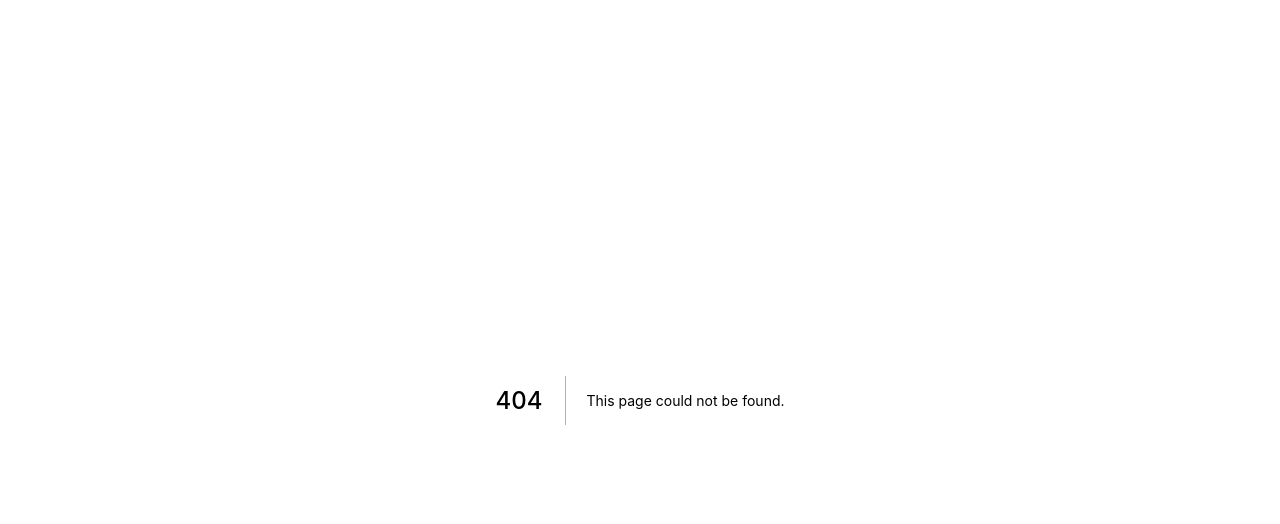
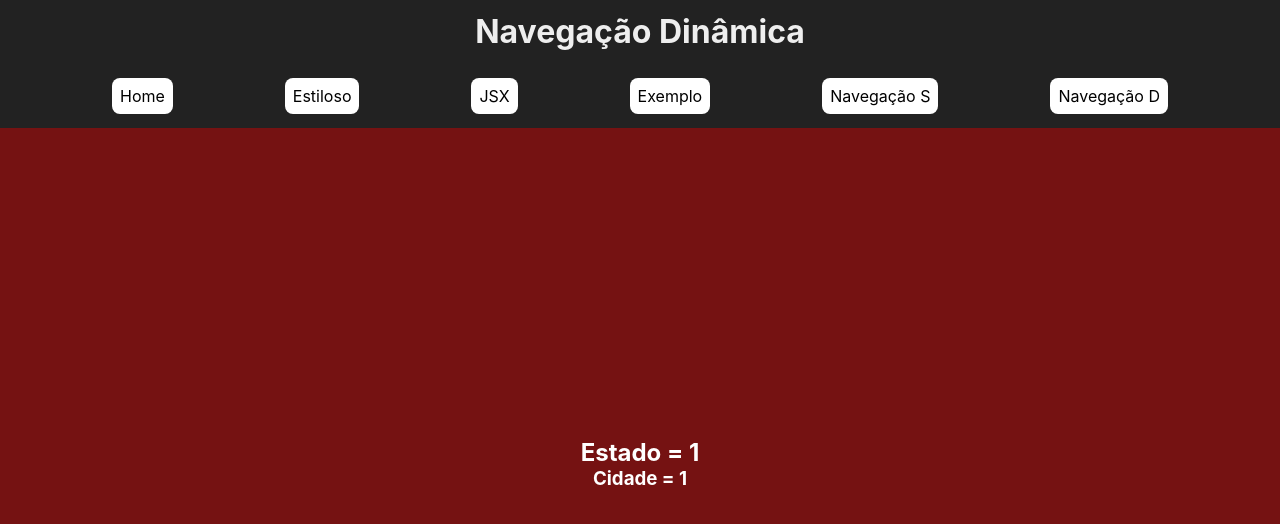
Before and after one commit to MunrraMT/nextjs-reactjs-cod3rcursos, a Next.js app in the folder masterclass1/: page /cliente/1/1 in a window 1280 px wide. Before the commit this address had no page. Shown: the top 524 px of the page. Built offline with nearby package versions, Linux system fonts and the light colour scheme.

Commit message:
Navegacao Dinamica

```diff
--- a/masterclass1/src/components/NavBar.jsx
+++ b/masterclass1/src/components/NavBar.jsx
@@ -8,7 +8,8 @@ const NavBar = () => (
     <Navegador destino="/estiloso" texto="Estiloso" />
     <Navegador destino="/jsx" texto="JSX" />
     <Navegador destino="/exemplo" texto="Exemplo" />
-    <Navegador destino="/navegacao" texto="Navegação" />
+    <Navegador destino="/navegacao/" texto="Navegação S" />
+    <Navegador destino="/cliente/sp/campinas" texto="Navegação D" />
   </nav>
 );
 
--- /dev/null
+++ b/masterclass1/src/pages/cliente/[estado]/[cidade].jsx
@@ -0,0 +1,16 @@
+import { useRouter } from 'next/router';
+
+import LayOut from '../../../components/LayOut';
+
+const ClientePorCodigo = () => {
+  const router = useRouter();
+
+  return (
+    <LayOut titulo="Navegação Dinâmica">
+      <h2>Estado = {router.query.estado}</h2>
+      <h3>Cidade = {router.query.cidade}</h3>
+    </LayOut>
+  );
+};
+
+export default ClientePorCodigo;
```
